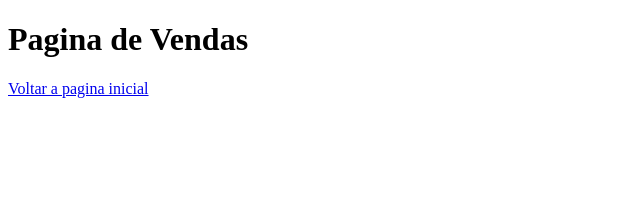
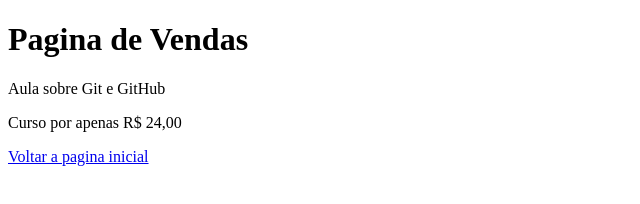
Before and after one commit to BarbaraHeredia/aulagithub, a plain HTML site: page vendas.html in a window 1280 px wide. Shown: the whole page, without its empty margins (0-640 px from the left). Drawn offline with Linux system fonts and the light colour scheme.

Commit message:
Acrescentado valor do curso

```diff
--- a/vendas.html
+++ b/vendas.html
@@ -8,6 +8,8 @@
 </head>
 <body>
     <h1>Pagina de Vendas</h1>
+    <p> Aula sobre Git e GitHub</p>
+    <p> Curso por apenas R$ 24,00</p>
     <a href="index.html">Voltar a pagina inicial</a>
 </body>
 
```
